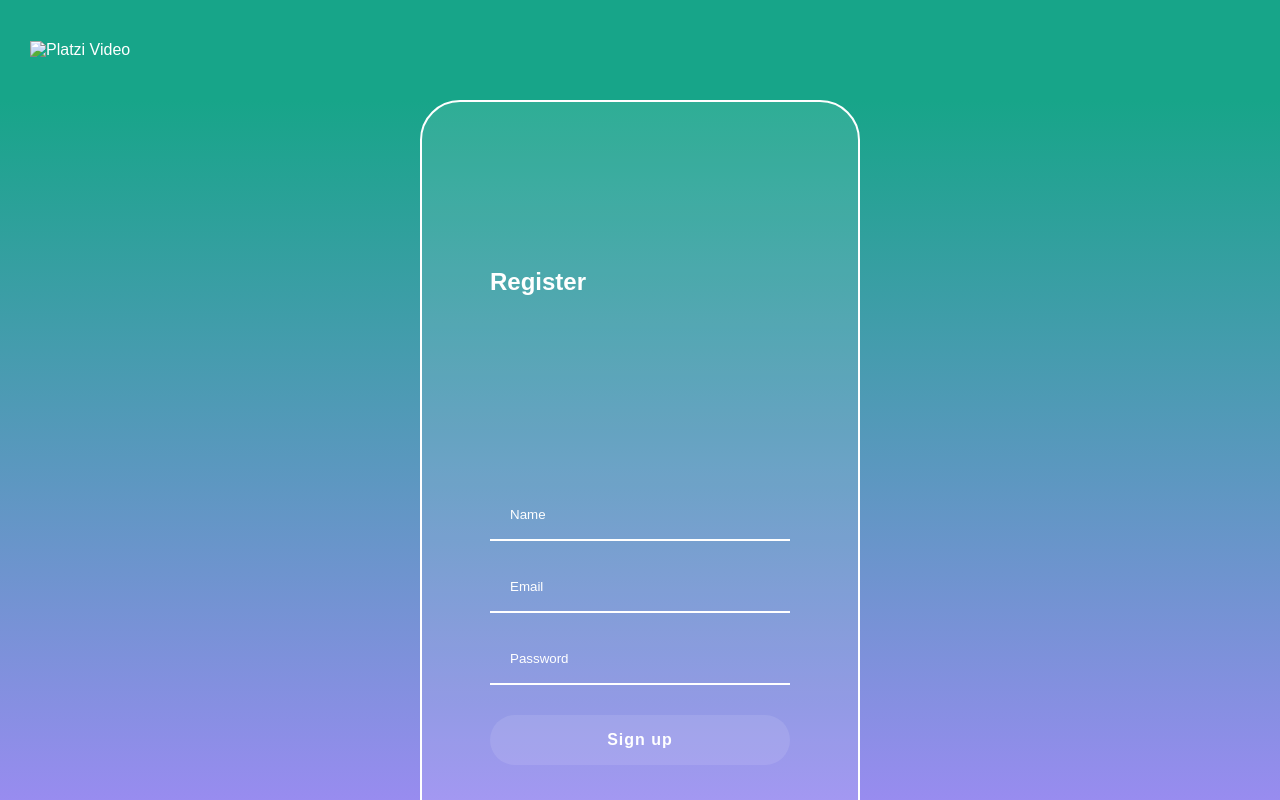
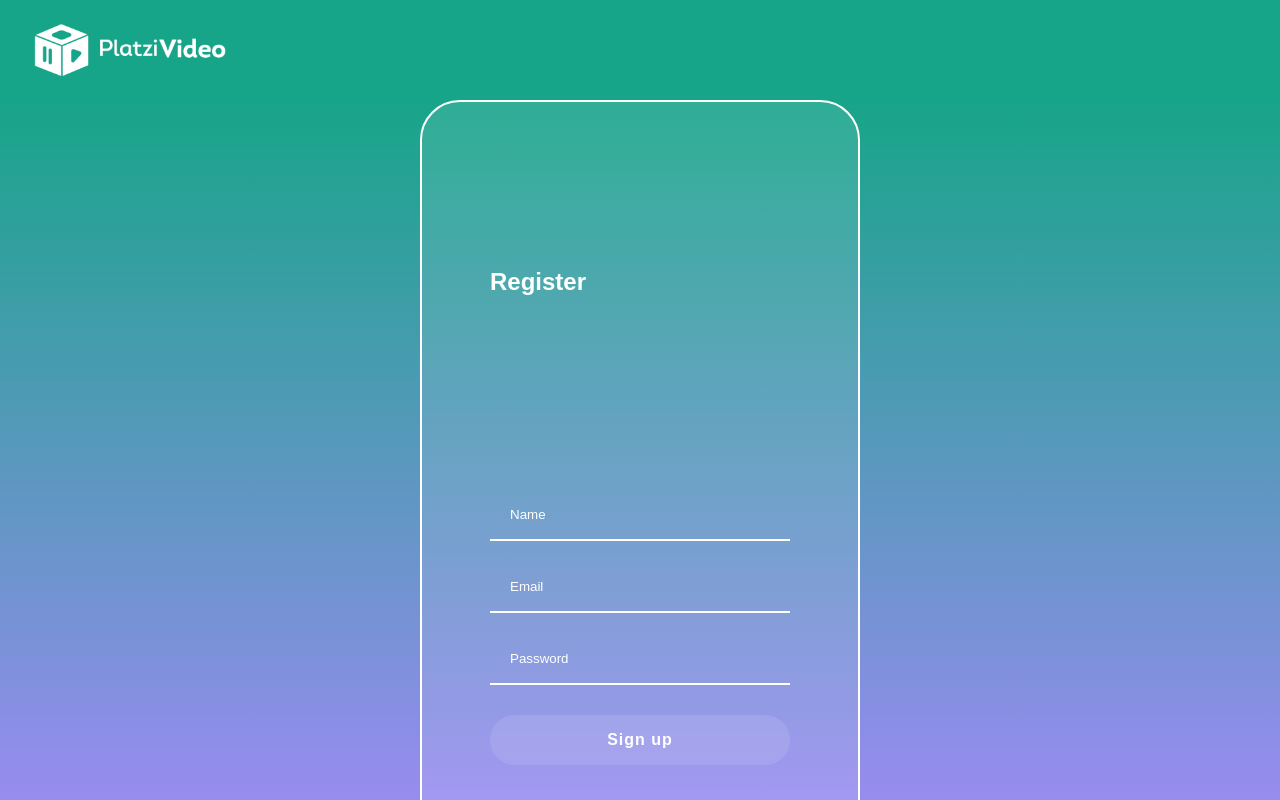
Before and after one commit to lilseniorj/Frontend-Developer, a plain HTML site: page maquetacion-principal/Pagina-Inicio/register.html in a window 1280 px wide. Shown: the top 800 px of the page. Drawn offline with Linux system fonts and the light colour scheme.

Commit message:
update index.html y style.css

```diff
--- a/maquetacion-principal/Pagina-Inicio/register.html
+++ b/maquetacion-principal/Pagina-Inicio/register.html
@@ -9,7 +9,7 @@
 </head>
 <body>
   <header class="header">
-    <img tabindex="0" class="header__img" src="./assets/logo-platzi-video-BW2.png" alt="Platzi Video">
+    <img tabindex="0" class="header__img" src="../assets/logo-platzi-video-BW2.png" alt="Platzi Video">
   </header>
   <section class="login">
     <section class="login__container">
--- a/maquetacion-principal/Pagina-Inicio/style.css
+++ b/maquetacion-principal/Pagina-Inicio/style.css
@@ -214,4 +214,3 @@ body {
             flex-direction: column;
   }
 }
-/*# sourceMappingURL=style.css.map */
```
